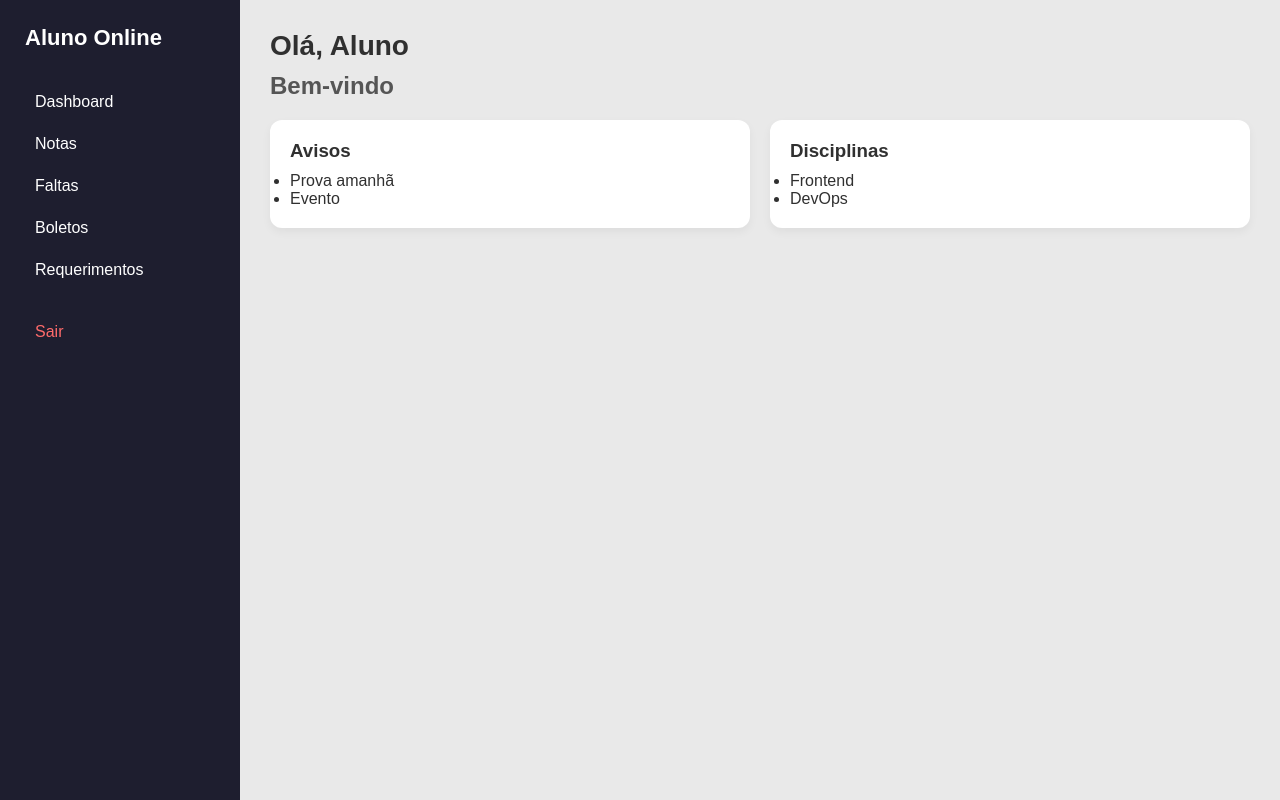
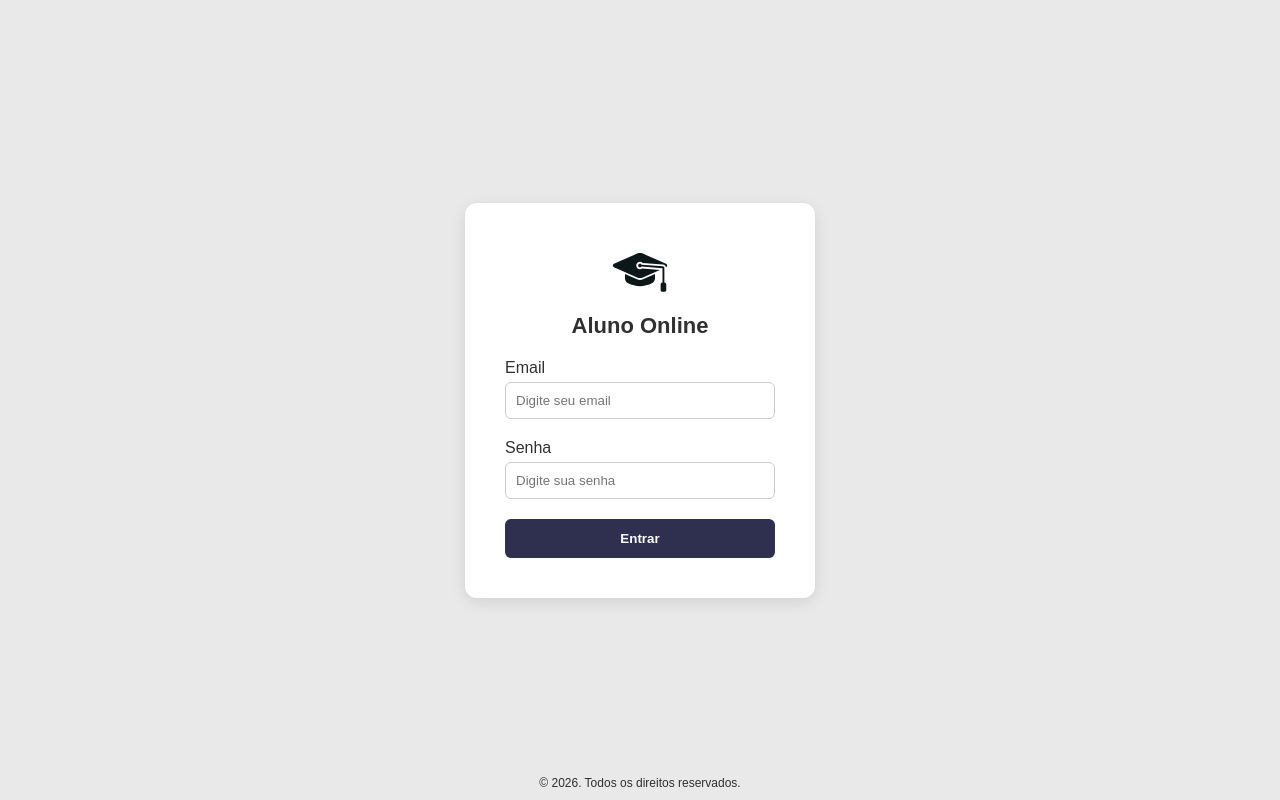
Before and after one commit to nalu00/frontend, a React (Vite) app in the folder praticas/aluno-online-react/: page / in a window 1280 px wide. Built offline with nearby package versions, Linux system fonts and the light colour scheme.

Commit message:
feat: conclui pratica05. Fecha #05

```diff
--- a/praticas/aluno-online-react/src/App.jsx
+++ b/praticas/aluno-online-react/src/App.jsx
@@ -3,9 +3,10 @@ import Notas from './pages/Notas/Notas';
 import Faltas from './pages/Faltas/Faltas';
 import Boletos from './pages/Boletos/Boletos';
 import Requerimentos from './pages/Requerimentos/Requerimentos';
+import Login from './pages/Login/Login';
 
 function App() {
-  const pagina = 1;
+  const pagina = 6;
 
   return (
     <>
@@ -14,6 +15,7 @@ function App() {
       {pagina === 3 && <Faltas />}
       {pagina === 4 && <Boletos />}
       {pagina === 5 && <Requerimentos />}
+      {pagina === 6 && <Login />}
     </>
   );
 }
--- /dev/null
+++ b/praticas/aluno-online-react/src/components/Input/InputEmail.css
@@ -0,0 +1,10 @@
+.input-group {
+  display: flex;
+  flex-direction: column;
+  margin-bottom: 15px;
+}
+
+.erro {
+  color: red;
+  font-size: 12px;
+}
--- /dev/null
+++ b/praticas/aluno-online-react/src/components/Input/InputEmail.jsx
@@ -0,0 +1,20 @@
+import "./InputEmail.css";
+
+function InputEmail({ value, onChange, erro }) {
+  return (
+    <div className="input-group">
+      <label>Email</label>
+
+      <input
+        type="email"
+        value={value}
+        onChange={onChange}
+        placeholder="Digite seu email"
+      />
+
+      {erro && <p className="erro">{erro}</p>}
+    </div>
+  );
+}
+
+export default InputEmail;
--- /dev/null
+++ b/praticas/aluno-online-react/src/components/Input/InputSenha.css
@@ -0,0 +1,10 @@
+.input-group {
+  display: flex;
+  flex-direction: column;
+  margin-bottom: 15px;
+}
+
+.erro {
+  color: red;
+  font-size: 12px;
+}
--- /dev/null
+++ b/praticas/aluno-online-react/src/components/Input/InputSenha.jsx
@@ -0,0 +1,20 @@
+import "./InputSenha.css";
+
+function InputSenha({ value, onChange, erro }) {
+  return (
+    <div className="input-group">
+      <label>Senha</label>
+
+      <input
+        type="password"
+        value={value}
+        onChange={onChange}
+        placeholder="Digite sua senha"
+      />
+
+      {erro && <p className="erro">{erro}</p>}
+    </div>
+  );
+}
+
+export default InputSenha;
--- /dev/null
+++ b/praticas/aluno-online-react/src/pages/Login/Login.css
@@ -0,0 +1,101 @@
+* {
+  margin: 0;
+  padding: 0;
+  box-sizing: border-box;
+}
+
+body {
+  background-color: var(--cor-fundo);
+  font-family: Arial, sans-serif;
+  color: var(--cor-texto);
+}
+
+/* CENTRALIZAÇÃO */
+.login-container {
+  display: flex;
+  justify-content: center;
+  align-items: center;
+  height: 100vh;
+}
+
+/* CARD */
+form {
+  background-color: var(--cor-branco);
+  padding: 40px;
+  border-radius: 12px;
+  width: 350px;
+  box-shadow: 0 4px 15px rgba(0, 0, 0, 0.1);
+}
+
+/* LOGO */
+.logo {
+  display: block;
+  margin: 0 auto 10px;
+  width: 60px;
+}
+
+/* TÍTULO */
+form h2 {
+  text-align: center;
+  margin-bottom: 20px;
+  font-size: 22px;
+}
+
+/* INPUTS */
+.input-group {
+  display: flex;
+  flex-direction: column;
+  margin-bottom: 20px;
+}
+
+.input-group label {
+  margin-bottom: 5px;
+  font-weight: 500;
+}
+
+.input-group input {
+  padding: 10px;
+  border-radius: 6px;
+  border: 1px solid #ccc;
+  outline: none;
+  transition: 0.2s;
+}
+
+/* FOCO INPUT */
+.input-group input:focus {
+  border-color: var(--cor-secundaria);
+  box-shadow: 0 0 5px rgba(47, 47, 79, 0.4);
+}
+
+/* ERRO */
+.erro {
+  color: red;
+  font-size: 12px;
+  margin-top: 5px;
+}
+
+/* BOTÃO */
+button {
+  width: 100%;
+  padding: 12px;
+  background-color: var(--cor-secundaria);
+  color: var(--cor-branco);
+  border: none;
+  border-radius: 6px;
+  cursor: pointer;
+  font-weight: bold;
+  transition: 0.2s;
+}
+
+button:hover {
+  background-color: var(--cor-primaria);
+}
+
+/* RODAPÉ */
+.footer {
+  position: absolute;
+  bottom: 10px;
+  text-align: center;
+  width: 100%;
+  font-size: 12px;
+}
--- /dev/null
+++ b/praticas/aluno-online-react/src/pages/Login/Login.jsx
@@ -0,0 +1,76 @@
+import { useState } from "react";
+import InputEmail from "../../components/Input/InputEmail";
+import InputSenha from "../../components/Input/InputSenha";
+import logo from "../../assets/learn.svg";
+import "./Login.css";
+
+function Login() {
+  const [email, setEmail] = useState("");
+  const [senha, setSenha] = useState("");
+
+  const [erroEmail, setErroEmail] = useState("");
+  const [erroSenha, setErroSenha] = useState("");
+
+  function handleSubmit(event) {
+    event.preventDefault();
+
+    let valido = true;
+
+    if (!email) {
+      setErroEmail("Email é obrigatório");
+      valido = false;
+    } else if (!email.includes("@")) {
+      setErroEmail("Email inválido");
+      valido = false;
+    } else {
+      setErroEmail("");
+    }
+
+    if (!senha) {
+      setErroSenha("Senha é obrigatória");
+      valido = false;
+    } else if (senha.length < 6) {
+      setErroSenha("Mínimo de 6 caracteres");
+      valido = false;
+    } else {
+      setErroSenha("");
+    }
+
+    if (valido) {
+      alert("Login realizado com sucesso!");
+    }
+  }
+
+  return (
+    <>
+      <main className="login-container">
+        <form onSubmit={handleSubmit}>
+
+          <img src={logo} alt="Logo" className="logo" />
+
+          <h2>Aluno Online</h2>
+
+          <InputEmail
+            value={email}
+            onChange={(e) => setEmail(e.target.value)}
+            erro={erroEmail}
+          />
+
+          <InputSenha
+            value={senha}
+            onChange={(e) => setSenha(e.target.value)}
+            erro={erroSenha}
+          />
+
+          <button type="submit">Entrar</button>
+        </form>
+      </main>
+
+      <p className="footer">
+        © 2026. Todos os direitos reservados.
+      </p>
+    </>
+  );
+}
+
+export default Login;
```
Also changed, not shown: praticas/aluno-online-react/public/learn.svg (added).
